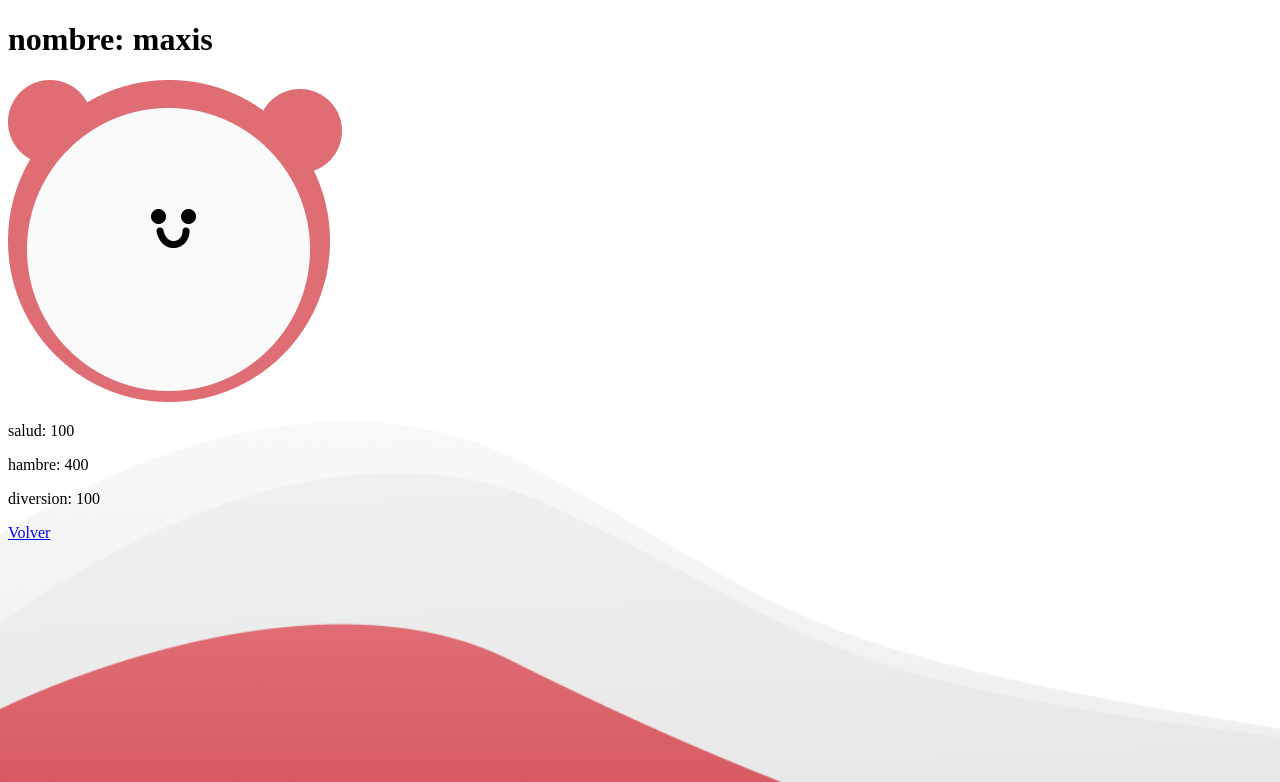
After one commit to max1y0/ProgramacionIII, a Django app: page /stats/ in a window 1280 px wide. The commit adds this page. Shown: the top 782 px of the page. Run offline with Django 4.2, Linux system fonts and the light colour scheme; data comes from the database, SQL or seed files in the repository; both versions use the stored data as it was after the commit.

Commit message:
Actualizo a pagina con templates

```diff
--- /dev/null
+++ b/tamagotchi/mascota.css
@@ -0,0 +1,4 @@
+body {
+    background-image: url('Background.png');
+    box-align: center
+}
--- /dev/null
+++ b/tamagotchi/mascota/static/mascota.css
@@ -0,0 +1,19 @@
+body {
+    background: url('Background.png') no-repeat center center fixed;
+    /* background: url('Background.png') center center cover no-repeat fixed; */
+
+    background-size: cover;
+    height: 100%;
+    overflow: hidden;
+}
+
+.menu {
+    float: right;
+    margin-top: 120px
+}
+
+.menu button {
+    width: 80px;
+    margin-bottom: 12px;
+    margin-right: 360px
+}
--- /dev/null
+++ b/tamagotchi/mascota/templates/stats.html
@@ -0,0 +1,22 @@
+{% load static %}
+<!DOCTYPE html>
+<html>
+
+<head>
+    <link rel="stylesheet" type="text/css" href="{% static 'mascota.css' %}">
+</head>
+
+<body>
+
+    <h1 class="nombre"> nombre: {{nombre}}</h1>
+
+    <img src="{% static 'senior.png' %}">
+
+    <p class="salud"> salud: {{salud}}</p>
+    <p class="hambre"> hambre: {{hambre}}</p>
+    <p class="diversion"> diversion: {{diversion}}</p>
+    <a href="/mascota">Volver</a>
+
+</body>
+
+</html>
--- a/tamagotchi/mascota/views.py
+++ b/tamagotchi/mascota/views.py
@@ -1,4 +1,4 @@
-from django.shortcuts import render
+from django.shortcuts import render, redirect
 from django.http import HttpResponse
 from .models import tamagotchi
 
@@ -8,5 +8,24 @@ from .models import tamagotchi
 def mascota (request):
     datos = tamagotchi.objects.filter(nombre="maxis").values()[0]
     return render(request, 'mascota.html', {
-        'nombre': datos['nombre']
+        'nombre': datos['nombre'],
     })
+
+def alimentar_mascota(request):
+    mascota = tamagotchi.objects.get(nombre="maxis")
+    mascota.hambre += 50
+    mascota.save()
+    return redirect('/mascota')
+
+def stats (request):
+    mascota = tamagotchi.objects.get(nombre="maxis")
+    return render(request,'stats.html',{
+        'nombre': mascota.nombre,
+        'hambre': mascota.hambre,
+        'salud': mascota.salud,
+        'diversion': mascota.diversion,
+    })
+    # datos = tamagotchi.objects.filter(nombre="maxis").values()[0]
+    # return render(request, 'stats.html', {
+    #     'nombre': datos['nombre'],
+    # })
--- a/tamagotchi/tamagotchi/settings.py
+++ b/tamagotchi/tamagotchi/settings.py
@@ -122,3 +122,7 @@ STATIC_URL = 'static/'
 # https://docs.djangoproject.com/en/4.2/ref/settings/#default-auto-field
 
 DEFAULT_AUTO_FIELD = 'django.db.models.BigAutoField'
+
+STATICFILES_DIRS = [
+    BASE_DIR / "mascota/static"
+]
--- a/tamagotchi/tamagotchi/urls.py
+++ b/tamagotchi/tamagotchi/urls.py
@@ -21,4 +21,6 @@ from mascota import views
 urlpatterns = [
     path('admin/', admin.site.urls),
     path('mascota/', views.mascota),
+    path('stats/', views.stats, name='stats'),
+    path('mascota/alimentar/', views.alimentar_mascota, name='alimentar_mascota'),
 ]
```
Also changed, not shown: lista todo/index.html (+5 -4 lines), tamagotchi/mascota/templates/mascota.html (+29 -1 lines), tamagotchi/db.sqlite3, tamagotchi/mascota/migrations/0005_alter_tamagotchi_user.py (added), tamagotchi/mascota/static/Background.png (added), tamagotchi/mascota/static/senior.png (added).
